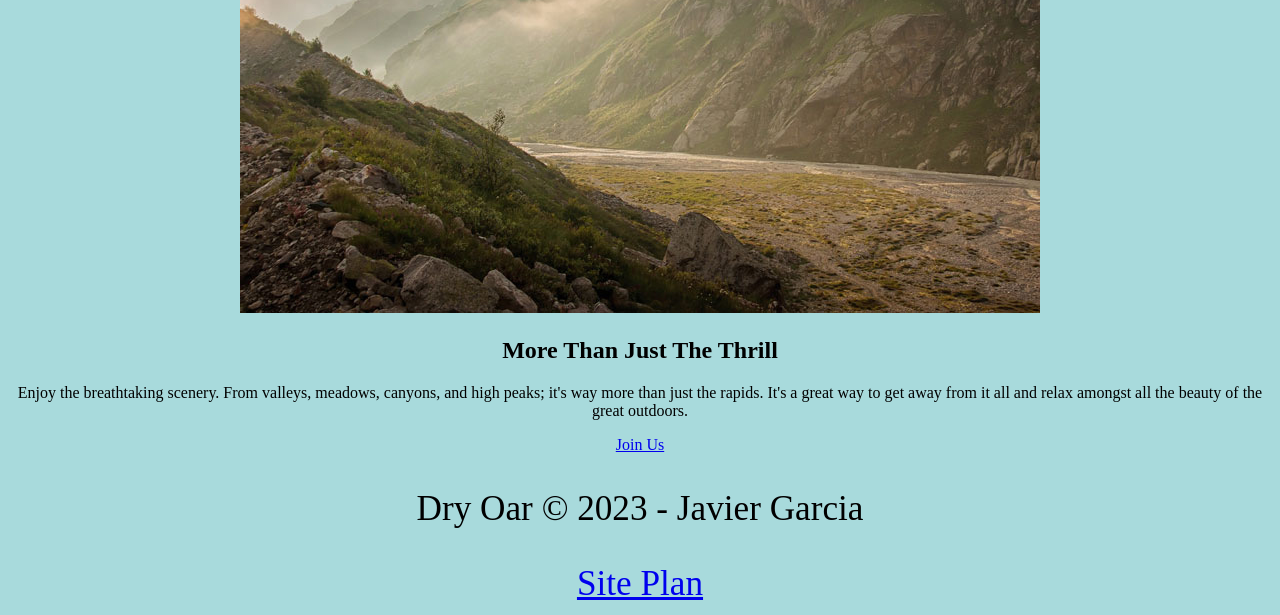
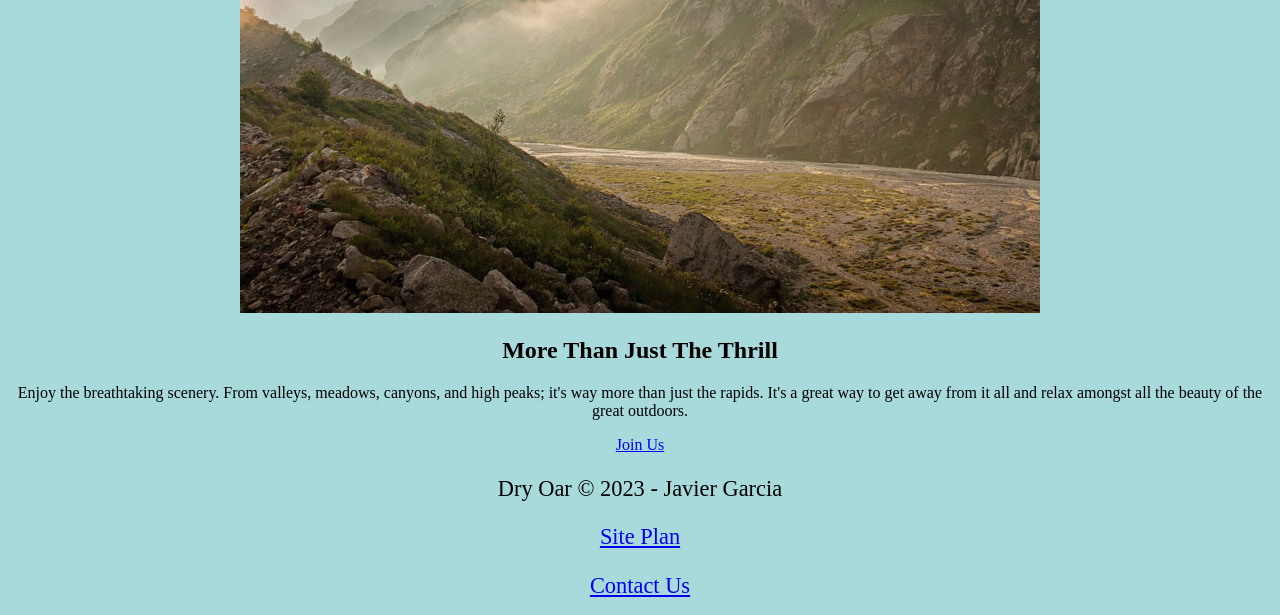
Before and after one commit to jvgar10/wdd130-2, a plain HTML site: page index.html in a window 1280 px wide. Shown: the part 3785-4400 px from the top of the page. Drawn offline with Linux system fonts and the light colour scheme.

Commit message:
add line

```diff
--- a/styles/styles.css
+++ b/styles/styles.css
@@ -31,7 +31,7 @@ nav a {
   text-decoration: none;
 }
 footer p {
-  font-size: 2.2em;
+  font-size: 1.4em;
 }
 footer p a:hover {
   text-decoration: underline;
```
